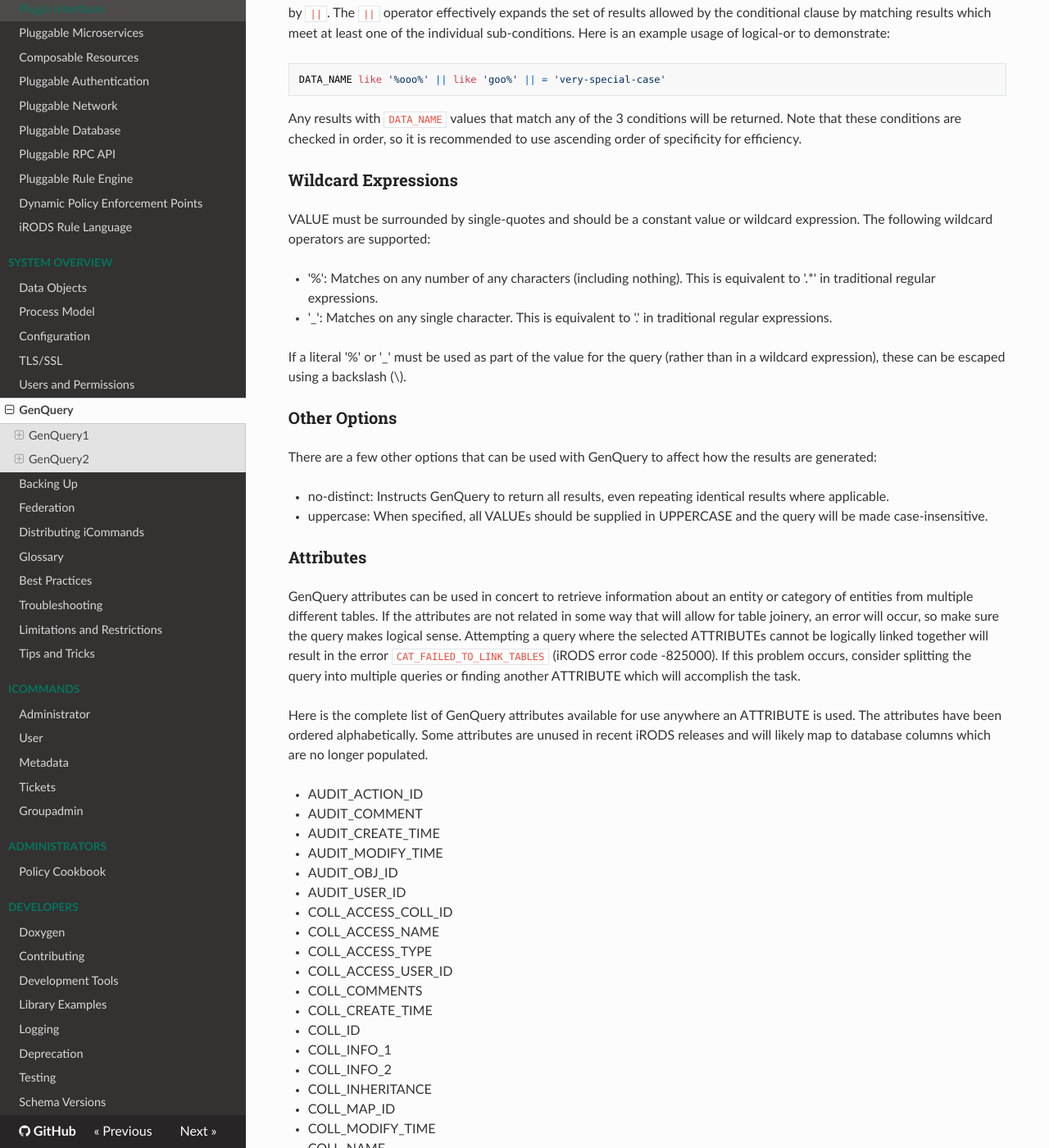
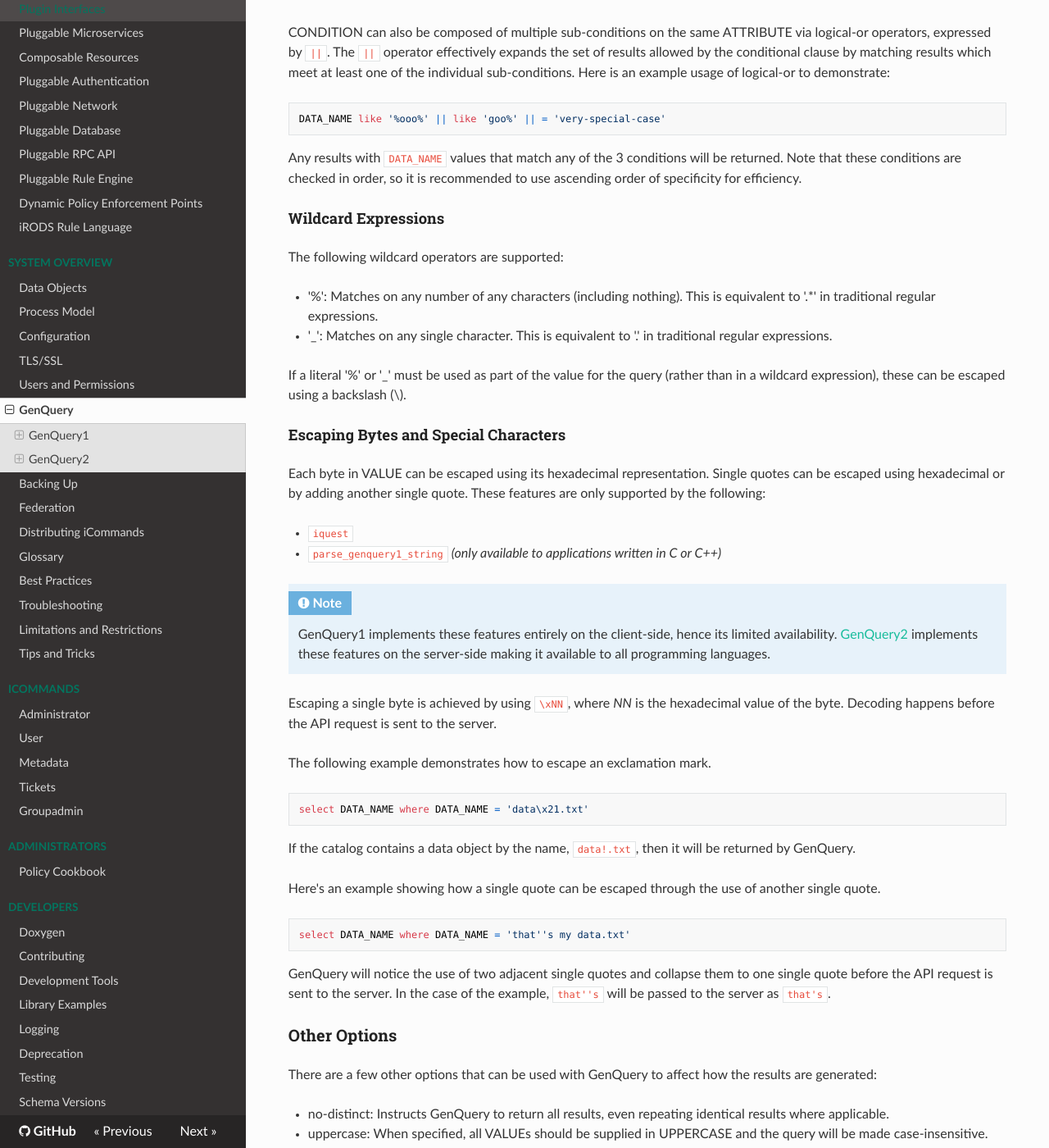
Before and after one commit to irods/irods_docs, an MkDocs documentation site: the page built from docs/system_overview/genquery.md, in a window 1280 px wide and 1400 px high, scrolled down 3695 px. Shown: the whole window at 82% size. Built offline with MkDocs 1.6.1, drawn with Linux system fonts in a browser that asks for light colours; nearby versions of some CDN libraries; some of the changed text lies outside the part shown.

Commit message:
[irods/irods#8096] GenQuery1: Document character escaping enhancement.

````diff
--- a/docs/system_overview/genquery.md
+++ b/docs/system_overview/genquery.md
@@ -26,7 +26,7 @@ The order-by operators can be applied to any selected ATTRIBUTE and order-by ope
 
 Here is an example:
 ```
-"select order_desc(DATA_SIZE), order(DATA_MODIFY_TIME), order_desc(DATA_NAME), order_desc(DATA_RESC_NAME)"
+select order_desc(DATA_SIZE), order(DATA_MODIFY_TIME), order_desc(DATA_NAME), order_desc(DATA_RESC_NAME)
 ```
 
 If all of the replicas of all of the data objects have an identical `DATA_SIZE`, the order of the results will not change. If the replicas of the data objects have unique `DATA_MODIFY_TIME`s, the results will be ordered by `DATA_MODIFY_TIME`. If the data objects have unique `DATA_NAME`s, the order of the result set will not change because the results have alredy been ordered by `DATA_MODIFY_TIME`. If the data objects have multiple replicas which necessarily means that there are different `DATA_RESC_NAME`s in the result set, the order of the result set will not change because the results have alredy been ordered by `DATA_MODIFY_TIME`. So, the result set is ordered only by the first *effective* order-by operator.
@@ -149,20 +149,50 @@ OPERATOR can be one of a few different relational operators, most of which will
  - 'between': ATTRIBUTE must be between two VALUEs, separated by a space. For example: `DATA_SIZE between '100' '1000'`
  - 'in': ATTRIBUTE must exactly match at least one VALUE in a comma-delimited list of VALUEs, which may be in parentheses (but does not need to be in parentheses). For example: `RESC_NAME in ('resc_a', 'resc_b')`
 
+VALUE must be surrounded by single quotes.
+
 CONDITION can also be composed of multiple sub-conditions on the same ATTRIBUTE via logical-or operators, expressed by `||`. The `||` operator effectively expands the set of results allowed by the conditional clause by matching results which meet at least one of the individual sub-conditions. Here is an example usage of logical-or to demonstrate:
 ```
 DATA_NAME like '%ooo%' || like 'goo%' || = 'very-special-case'
 ```
 Any results with `DATA_NAME` values that match any of the 3 conditions will be returned. Note that these conditions are checked in order, so it is recommended to use ascending order of specificity for efficiency.
 
-### Wildcard Expressions
+#### Wildcard Expressions
 
-VALUE must be surrounded by single-quotes and should be a constant value or wildcard expression. The following wildcard operators are supported:
+The following wildcard operators are supported:
 
  - '%': Matches on any number of any characters (including nothing). This is equivalent to '.\*' in traditional regular expressions.
  - '\_': Matches on any single character. This is equivalent to '.' in traditional regular expressions.
 
 If a literal '%' or '\_' must be used as part of the value for the query (rather than in a wildcard expression), these can be escaped using a backslash (\\).
+
+#### Escaping Bytes and Special Characters
+
+Each byte in VALUE can be escaped using its hexadecimal representation. Single quotes can be escaped using hexadecimal or by adding another single quote. These features are only supported by the following:
+
+ - `iquest`
+ - `parse_genquery1_string` _(only available to applications written in C or C++)_
+
+!!! Note
+    GenQuery1 implements these features entirely on the client-side, hence its limited availability. [GenQuery2](#genquery2) implements these features on the server-side making it available to all programming languages.
+
+Escaping a single byte is achieved by using `\xNN`, where _NN_ is the hexadecimal value of the byte. Decoding happens before the API request is sent to the server.
+
+The following example demonstrates how to escape an exclamation mark.
+
+```sql
+select DATA_NAME where DATA_NAME = 'data\x21.txt'
+```
+
+If the catalog contains a data object by the name, `data!.txt`, then it will be returned by GenQuery.
+
+Here's an example showing how a single quote can be escaped through the use of another single quote.
+
+```sql
+select DATA_NAME where DATA_NAME = 'that''s my data.txt'
+```
+
+GenQuery will notice the use of two adjacent single quotes and collapse them to one single quote before the API request is sent to the server. In the case of the example, `that''s` will be passed to the server as `that's`.
 
 ### Other Options
 
````
